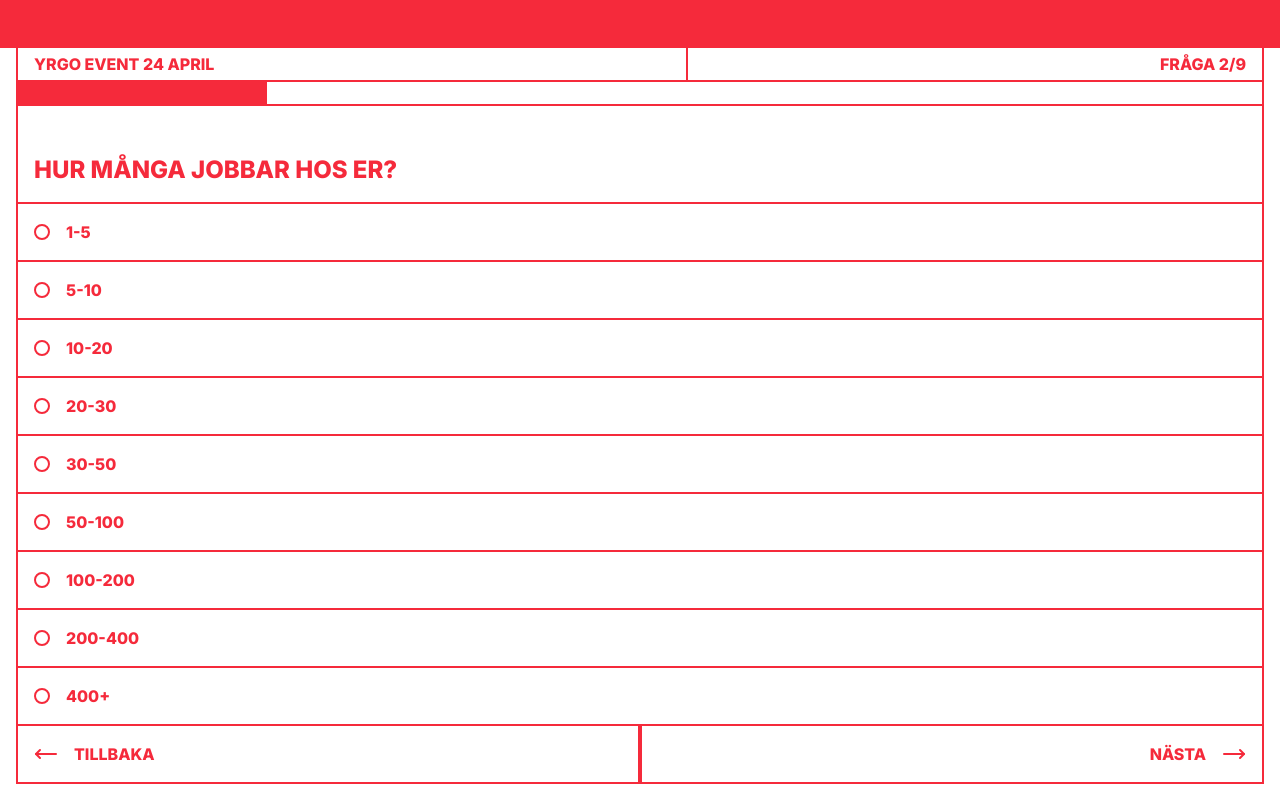
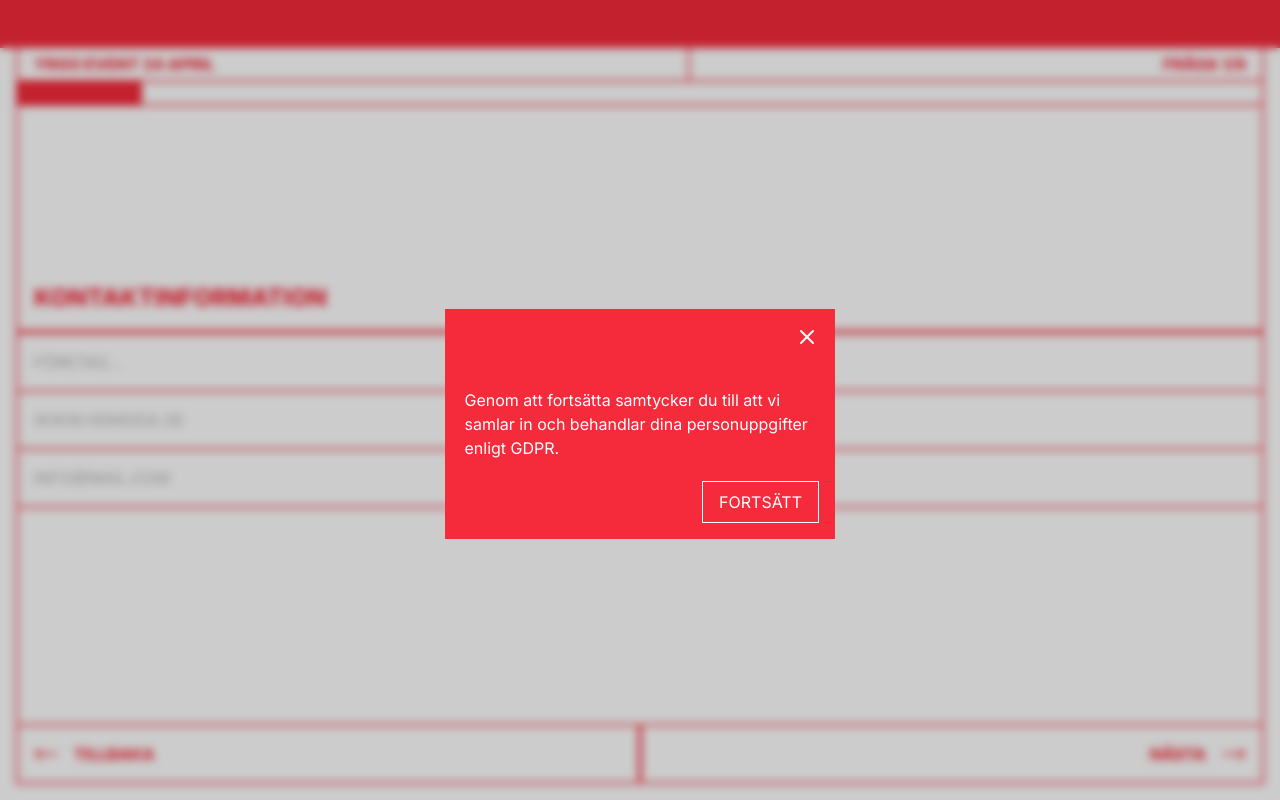
Before and after one commit to vojtechlevi/wu-dd-event, a React (Vite) app: page /company-form in a window 1280 px wide. Both pictures are taken after a click on the button "NÄSTA". Built offline with nearby package versions, Linux system fonts and the light colour scheme; no server answers; the HTML template or start-up script is replaced by a standard one.

Commit message:
Add and implement GdprModal

```diff
--- /dev/null
+++ b/src/components/Modals/GdprModal.jsx
@@ -0,0 +1,32 @@
+import { X } from "lucide-react";
+
+const GdprModal = ({ ...props }) => {
+  return (
+    <>
+      <div
+        className={`absolute left-0 top-0 z-10 flex h-full w-full items-center justify-center bg-black/20 backdrop-blur-sm `}
+      >
+        <div
+          className={` relative mt-12 flex h-[230px] w-[390px] flex-col items-center justify-center bg-${props.color} text-white`}
+        >
+          <X
+            onClick={() => props.setModal(!props.modal)}
+            className="absolute right-4 top-4 cursor-pointer"
+          />
+          <p className="w-[90%]">
+            Genom att fortsätta samtycker du till att vi samlar in och behandlar
+            dina personuppgifter enligt GDPR.
+          </p>
+          <button
+            onClick={props.handleSubmit}
+            className=" absolute bottom-4 right-4 mt-4 cursor-pointer border-[1px] border-white px-4 py-2 uppercase"
+          >
+            Fortsätt
+          </button>
+        </div>
+      </div>
+    </>
+  );
+};
+
+export default GdprModal;
--- a/src/pages/CompanyForm.jsx
+++ b/src/pages/CompanyForm.jsx
@@ -5,6 +5,7 @@ import { supabase } from "../client";
 import ButtonArrowRight from "../components/Buttons/ButtonArrowRight";
 import ButtonArrowLeft from "../components/Buttons/ButtonArrowLeft";
 import SuccessModal from "../components/Modals/SuccessModal";
+import GdprModal from "../components/Modals/GdprModal";
 
 import Contact from "../components/CompanyFormPages/Contact";
 import Employees from "../components/CompanyFormPages/Employees";
@@ -20,6 +21,7 @@ import PreviewPost from "../components/CompanyFormPages/PreviewPost";
 const CompanyForm = () => {
   const [counter, setCounter] = useState(0);
   const [successModal, setSuccessModal] = useState(false);
+  const [gdprModal, setGdprModal] = useState(false);
   const [answer, setAnswer] = useState({
     contact: {
       name: "",
@@ -89,8 +91,18 @@ const CompanyForm = () => {
         <SuccessModal
           modal={successModal}
           setModal={setSuccessModal}
-          linkTo={"/"}
-          color={"yrgo-blue"}
+          linkTo={"/event-info"}
+        />
+      ) : null}
+      {gdprModal ? (
+        <GdprModal
+          modal={gdprModal}
+          setModal={setGdprModal}
+          color={"yrgo-red"}
+          handleSubmit={() => {
+            setCounter(counter + 1);
+            setGdprModal(!gdprModal);
+          }}
         />
       ) : null}
       <main className="relative grid h-full w-full grid-rows-layout">
@@ -134,7 +146,7 @@ const CompanyForm = () => {
         )}
 
         <section className="mb-4 flex w-full px-4">
-          {counter === 0 ? (
+          {counter === 0 ? ( // first form page
             <ButtonArrowLeft isLink={true} linkTo={"/company"}>
               tillbaka
             </ButtonArrowLeft>
@@ -143,7 +155,16 @@ const CompanyForm = () => {
               tillbaka
             </ButtonArrowLeft>
           )}
-          {counter === formPages.length - 1 ? (
+
+          {counter === 0 ? ( // first form page
+            <ButtonArrowRight
+              onClick={() => {
+                setGdprModal(true);
+              }}
+            >
+              nästa
+            </ButtonArrowRight>
+          ) : counter === formPages.length - 1 ? ( // last page
             <ButtonArrowRight
               onClick={() => {
                 setSuccessModal(true);
```
